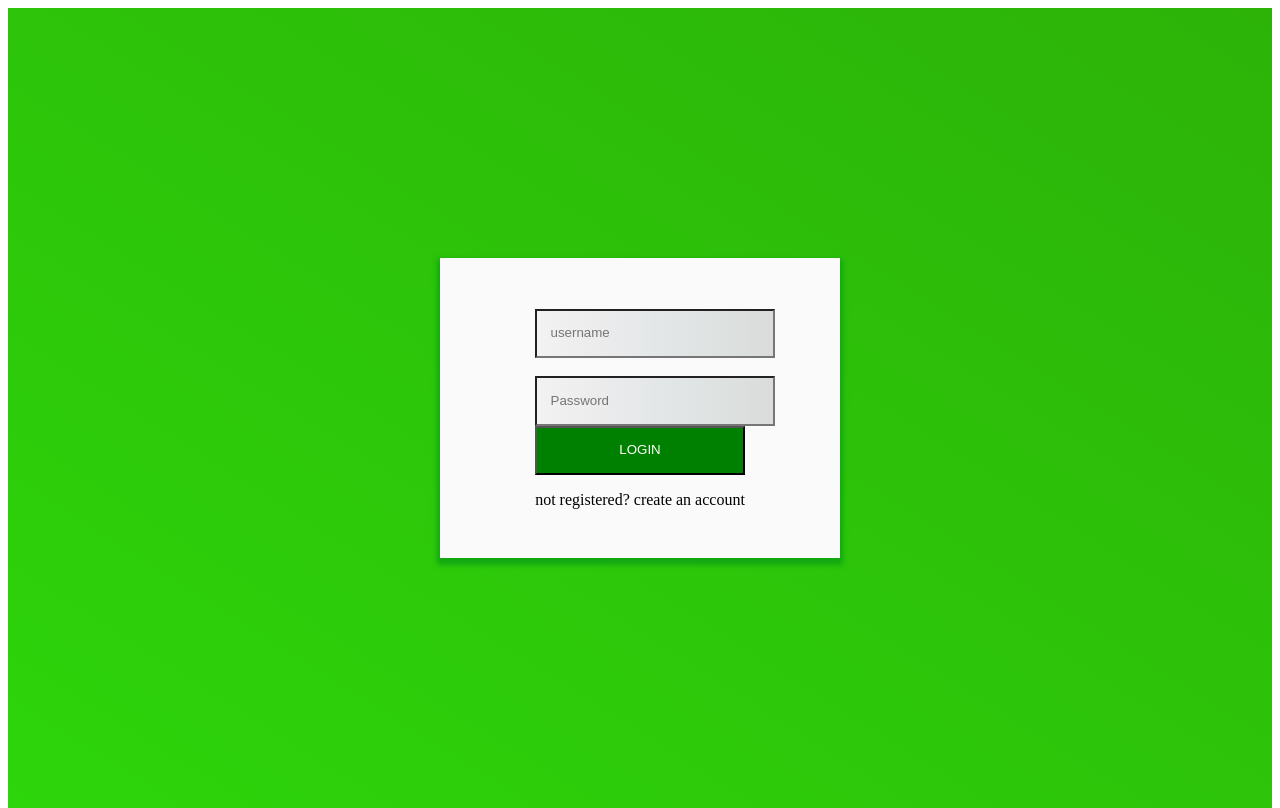
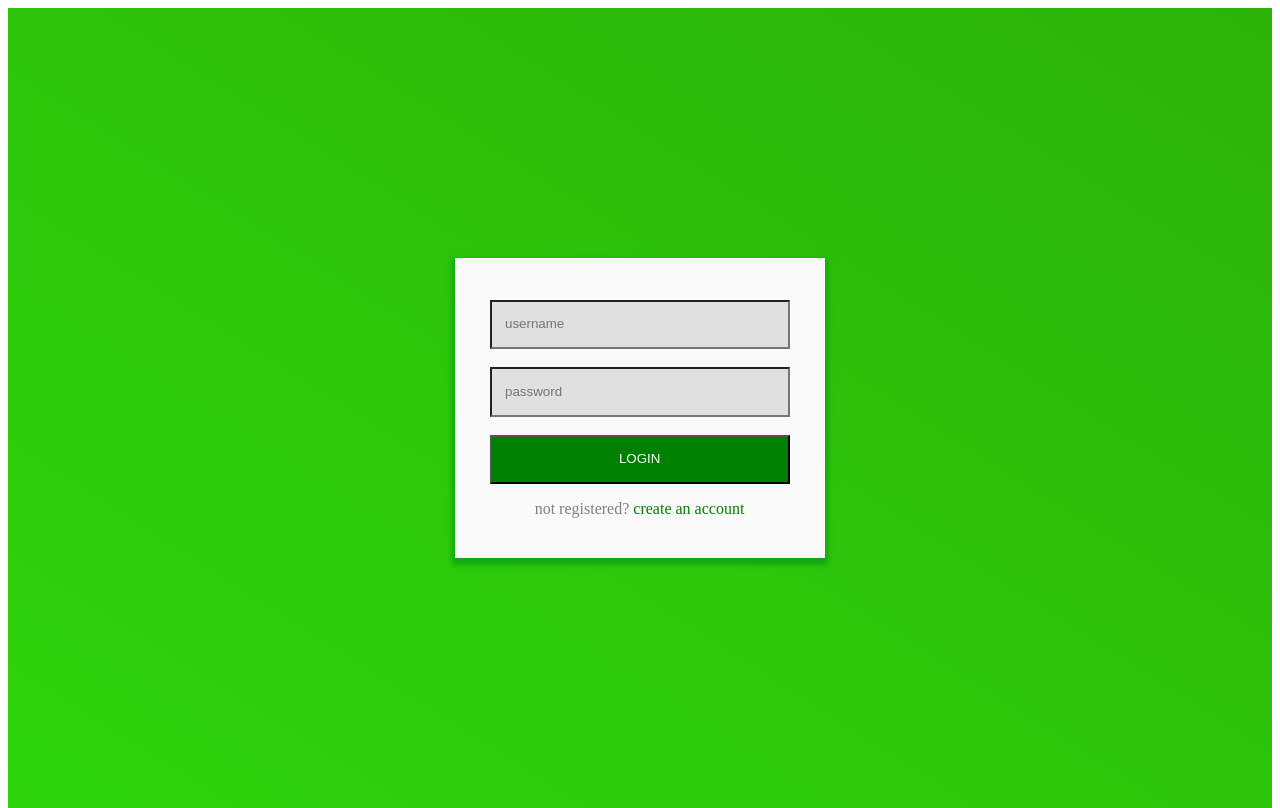
Before and after one commit to Matthew-swin/WebProgramming_2020, a plain HTML site: page Week2/task 2/index.html in a window 1280 px wide. Drawn offline with Linux system fonts and the light colour scheme.

Commit message:
somewhat completed task 2

```diff
--- /dev/null
+++ b/Week2/Task 3/index.css
@@ -0,0 +1,3 @@
+.pickme {
+    color: yellow;
+}
--- a/Week2/task 2/index.css
+++ b/Week2/task 2/index.css
@@ -1,12 +1,5 @@
 html, body {
     height: 100%;
-}
-.input {
-    width: 100%;
-    padding: 1em;
-    line-height: 1.4;
-    background-color: rgb(247, 242, 242);
-    background-image: linear-gradient(to right, #f2f2f2, #ececed, #e4e7e8, #dee2e1, #d9dcd9);
 }
 
 .container {
@@ -21,30 +14,38 @@ background-image: linear-gradient(to right top, #2dd50b, #2dcc0a, #2dc409, #2dbb
 .mainbox {
     display: flex;
     height: 300px;
-    width: 400px;
+    width: 370px;
     margin: auto;
     background-color:rgb(249, 250, 249);
-    -webkit-box-shadow: 0px 4px 5px 3px rgba(18,168,18,1);
-    -moz-box-shadow: 0px 4px 5px 3px rgba(18,168,18,1);
     box-shadow: 0px 4px 5px 3px rgba(18,168,18,1);
 }
 
 .flex {
     justify-content: center;
-    align-items: center;
+    align-content: center;
     margin: auto;
 }
 
 .input {
-        width: 100%;
+        width: 270px;
         padding: 1em;
         line-height: 1.4;
-        background-color: @grey-lightest;
+        background-color: rgb(224, 224, 224);
+
 }
 
 .input2 {
-    width: 100%;
+    width: 300px;
     padding: 1em;
     line-height: 1.4;
     background-color: green;
     color: white;
+}
+
+p {
+    padding-left: 45px;
+    color: grey;
+}
+a {
+    color: green;
+}
--- a/Week2/task 2/index.html
+++ b/Week2/task 2/index.html
@@ -1,23 +1,27 @@
 <!DOCTYPE html>
 <html lang="en">
+
 <head>
     <meta charset="UTF-8">
     <meta name="viewport" content="width=device-width, initial-scale=1.0">
     <title>Document</title>
     <link rel="stylesheet" type="text/css" href="index.css">
 </head>
+
 <body>
     <div class="container">
         <div class="mainbox">
             <div class="flex">
                 <form action="https://9gag.com">
-                    <label for="fname"></label><br>
-                    <input class="input" (type="text", placeholder="username")> <br>
-                    <label for="lname"></label><br>
-                    <input class="input" (type="text", placeholder="Password")> <br>
-                    <input class="input2" type="submit" value="LOGIN">
-                  </form>
-                  <p class="grey">not registered? <link >create an account</link></p>
+                    <br>
+                    <input class="input" (type="text" , placeholder="username" )> <br>
+                    <br>
+                    <input class="input" (type="text" , placeholder="password" )> <br>
+                    <br> <input class="input2" type="submit" value="LOGIN">
+                </form>
+                <p >not registered?
+                    <a>create an account</a>
+                </p>
 
             </div>
         </div>
@@ -28,4 +32,5 @@
 
 
 </body>
+
 </html>
```
Also changed, not shown: Week2/Task 3/index.html (added, +11 -0 lines).
